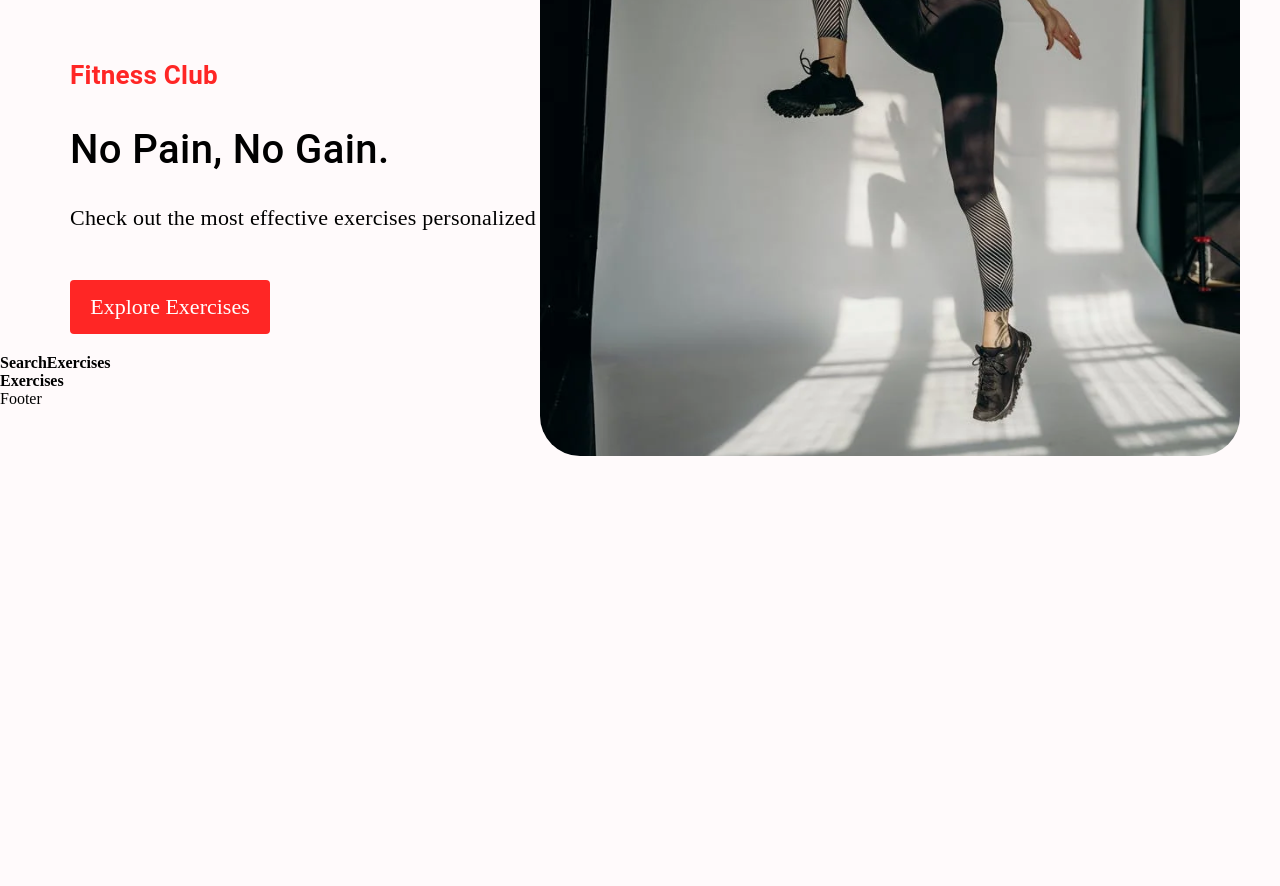
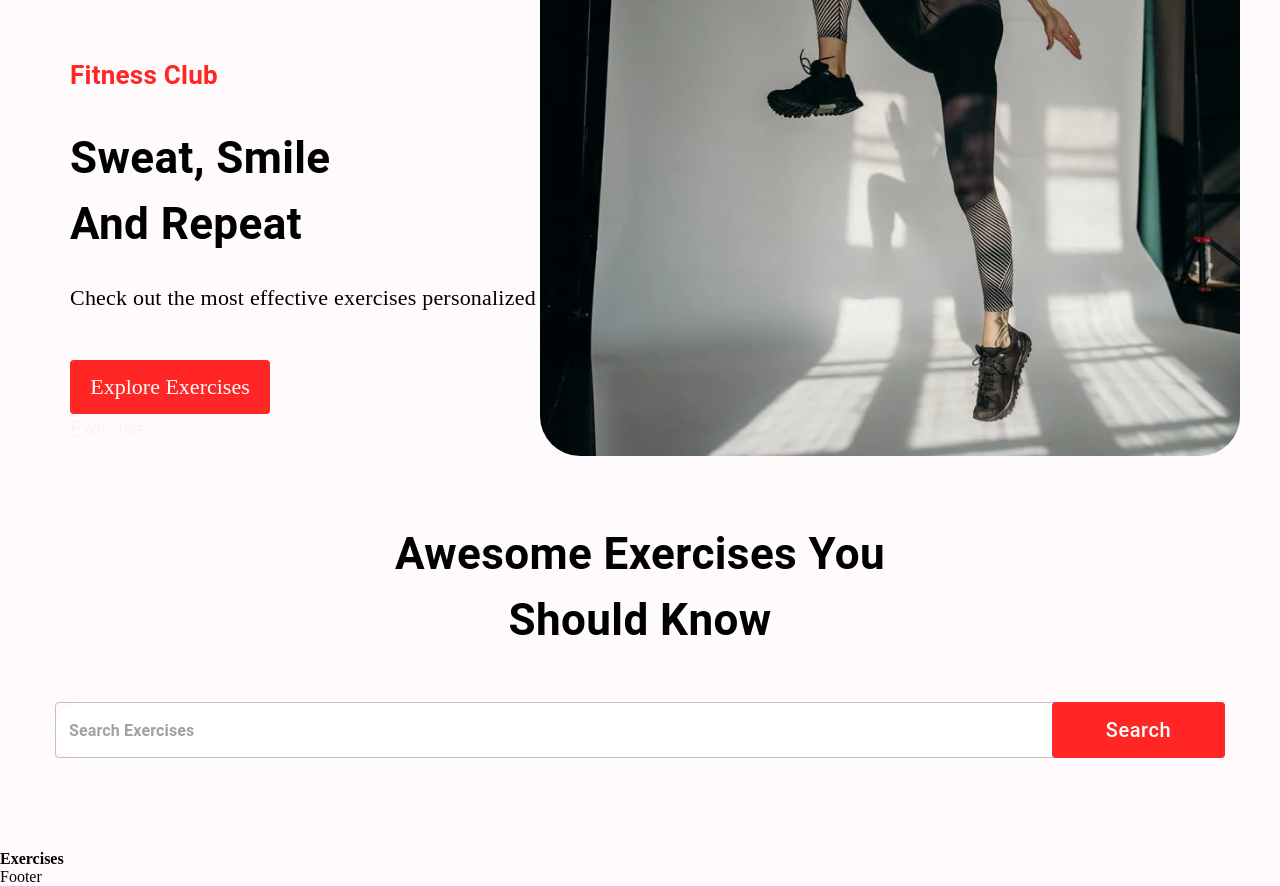
Before and after one commit to Hussein-omar-osman/fitness-web-app, a React (Create React App) app: page / in a window 1280 px wide. Shown: the part 260-1146 px from the top of the page. Before the commit the page ends 800 px from the top, so only its background shows below. Built offline with nearby package versions, Linux system fonts and the light colour scheme.

Commit message:
creating a fetch data function for api calls

```diff
--- a/src/componets/HeroBanner.js
+++ b/src/componets/HeroBanner.js
@@ -14,12 +14,13 @@
         Fitness Club
       </Typography>
       <Typography
-        fontWeight={500}
-        sx={{ fontSize: { lg: '40px', xs: '35px' } }}
-        mb='20px'
-        mt='25px'
+        fontWeight={700}
+        sx={{ fontSize: { lg: '44px', xs: '40px' } }}
+        mb='23px'
+        mt='30px'
       >
-        No Pain, No Gain.
+        Sweat, Smile <br />
+        And Repeat
       </Typography>
       <Typography fontSize='22px' fontFamily='Alegreya' lineHeight='35px'>
         Check out the most effective exercises personalized to you
@@ -43,7 +44,17 @@
           Explore Exercises
         </a>
       </Stack>
-
+      <Typography
+        fontWeight={100}
+        color='#FF2625'
+        sx={{
+          opacity: '0.1',
+          display: { lg: 'block', xs: 'none' },
+          fontSize: '20px',
+        }}
+      >
+        Exercise
+      </Typography>
       <img
         src={HeroBannerImage}
         alt='hero-banner'
--- a/src/componets/SearchExercises.js
+++ b/src/componets/SearchExercises.js
@@ -1,10 +1,85 @@
-import React from 'react';
+import React, { useEffect, useState } from 'react';
+import { Box, Button, Stack, TextField, Typography } from '@mui/material';
 
+// import HorizontalScrollbar from './HorizontalScrollbar';
+import { fetchData, exerciseOptions } from '../utils/fatchData';
 const SearchExercises = () => {
+  const [search, setSearch] = useState('');
+  const [bodyParts, setBodyParts] = useState([]);
+
+  const handleSearch = async () => {
+    console.log('serrch');
+    // if (search) {
+    //   const exercisesData = await fetchData(
+    //     'https://exercisedb.p.rapidapi.com/exercises',
+    //     exerciseOptions
+    //   );
+
+    //   const searchedExercises = exercisesData.filter(
+    //     (item) =>
+    //       item.name.toLowerCase().includes(search) ||
+    //       item.target.toLowerCase().includes(search) ||
+    //       item.equipment.toLowerCase().includes(search) ||
+    //       item.bodyPart.toLowerCase().includes(search)
+    //   );
+
+    //   window.scrollTo({ top: 1800, left: 100, behavior: 'smooth' });
+
+    //   setSearch('');
+    //   setExercises(searchedExercises);
+    // }
+  };
+
   return (
-    <div>
-      <h4>SearchExercises</h4>
-    </div>
+    <Stack alignItems='center' mt='37px' justifyContent='center' p='20px'>
+      <Typography
+        fontWeight={700}
+        sx={{ fontSize: { lg: '44px', xs: '30px' } }}
+        mb='49px'
+        textAlign='center'
+      >
+        Awesome Exercises You <br /> Should Know
+      </Typography>
+      <Box position='relative' mb='72px'>
+        <TextField
+          height='76px'
+          sx={{
+            input: { fontWeight: '700', border: 'none', borderRadius: '4px' },
+            width: { lg: '1170px', xs: '350px' },
+            backgroundColor: '#fff',
+            borderRadius: '40px',
+          }}
+          value={search}
+          onChange={(e) => setSearch(e.target.value.toLowerCase())}
+          placeholder='Search Exercises'
+          type='text'
+        />
+        <Button
+          className='search-btn'
+          sx={{
+            bgcolor: '#FF2625',
+            color: '#fff',
+            textTransform: 'none',
+            width: { lg: '173px', xs: '80px' },
+            height: '56px',
+            position: 'absolute',
+            right: '0px',
+            fontSize: { lg: '20px', xs: '14px' },
+          }}
+          onClick={handleSearch}
+        >
+          Search
+        </Button>
+      </Box>
+      {/* <Box sx={{ position: 'relative', width: '100%', p: '20px' }}>
+        <HorizontalScrollbar
+          data={bodyParts}
+          bodyParts
+          setBodyPart={setBodyPart}
+          bodyPart={bodyPart}
+        />
+      </Box> */}
+    </Stack>
   );
 };
 
--- /dev/null
+++ b/src/utils/fatchData.js
@@ -0,0 +1,22 @@
+export const exerciseOptions = {
+  method: 'GET',
+  headers: {
+    'X-RapidAPI-Key': '1fa41a6d30msh4c5343aa94a66fcp1c08f6jsn9a4897ce4c15',
+    'X-RapidAPI-Host': 'exercisedb.p.rapidapi.com',
+  },
+};
+
+export const youtubeOptions = {
+  method: 'GET',
+  headers: {
+    'X-RapidAPI-Key': '1fa41a6d30msh4c5343aa94a66fcp1c08f6jsn9a4897ce4c15',
+    'X-RapidAPI-Host': 'youtube-search-and-download.p.rapidapi.com',
+  },
+};
+
+export const fetchData = async (url, options) => {
+  const res = await fetch(url, options);
+  const data = await res.json();
+
+  return data;
+};
```
